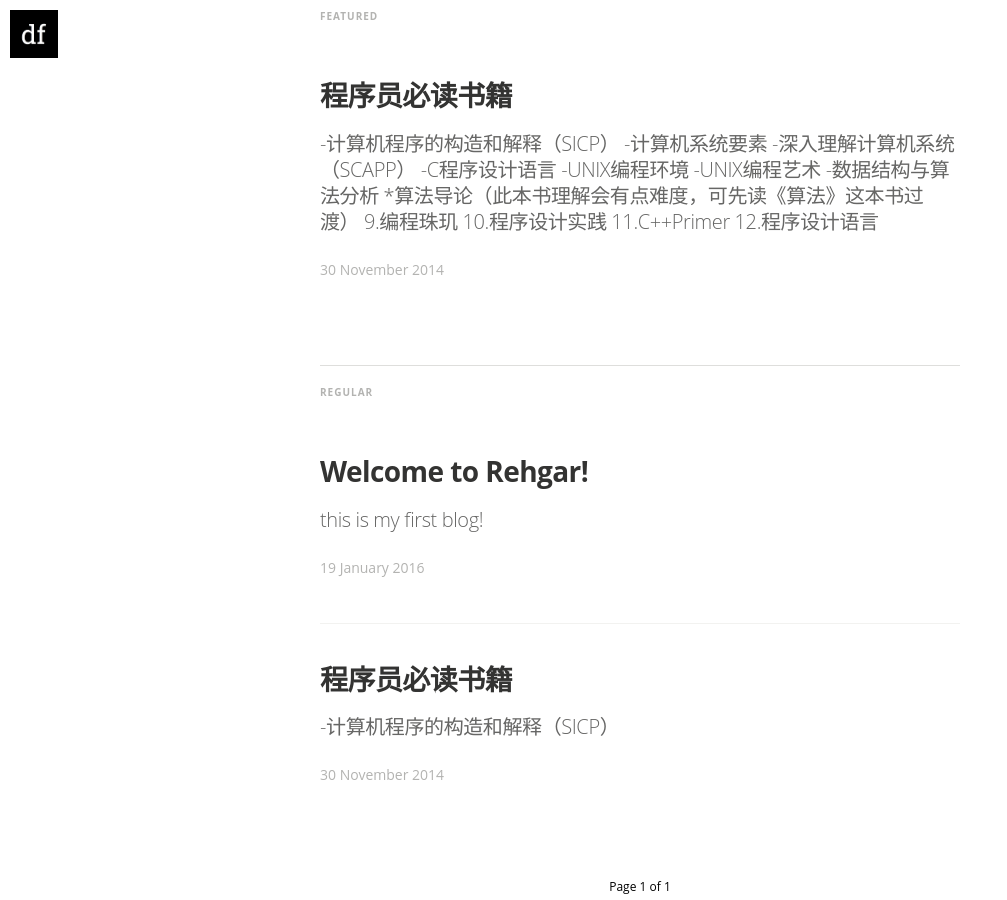
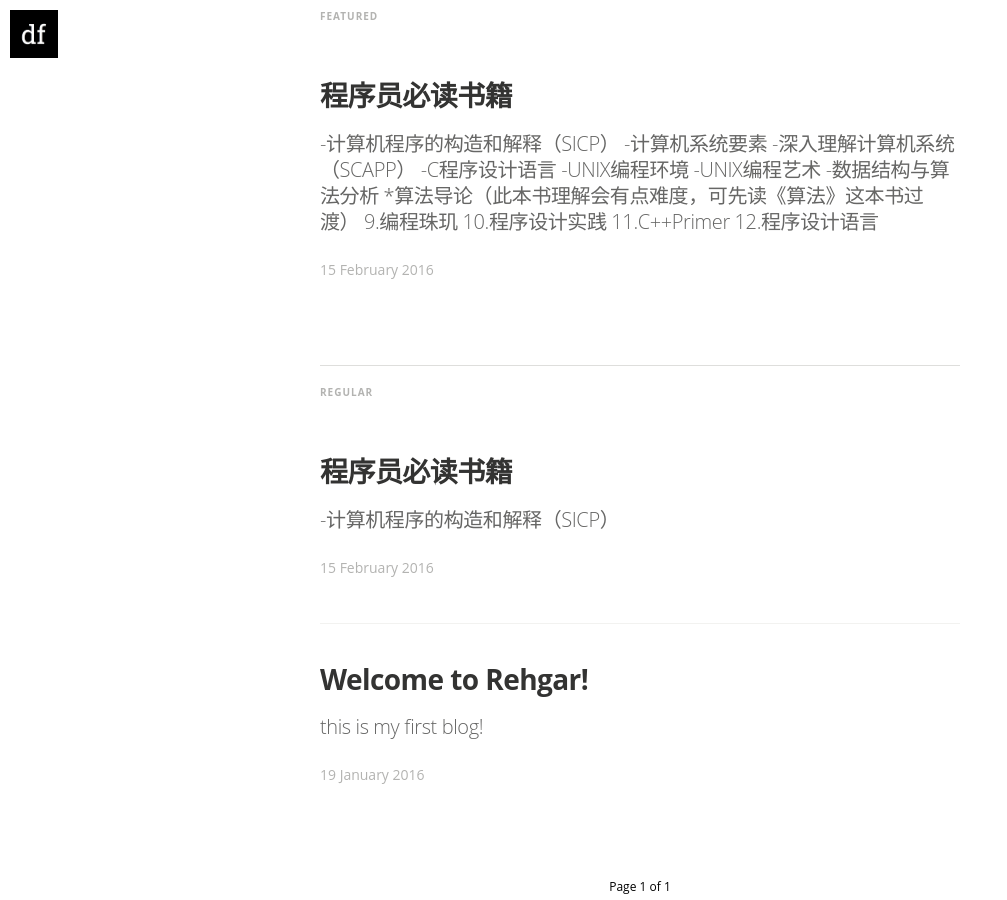
Before and after one commit to xywgithub/xywgithub.github.io, a Jekyll site: the page built from index.html, in a window 1280 px wide and 900 px high, scrolled down 722 px. Shown: the whole window, without its empty margins (0-1007 px from the left). Built offline with Jekyll 4.4.1, drawn with Linux system fonts in a browser that asks for light colours; nearby versions of some CDN libraries; some web fonts are replaced; the list of posts is cut into pages by our own code.

Commit message:
Update 2016-02-14-程序员必读书籍萧井陌推荐featured.markdown

```diff
--- a/_posts/2016-02-14-程序员必读书籍萧井陌推荐featured.markdown
+++ b/_posts/2016-02-14-程序员必读书籍萧井陌推荐featured.markdown
@@ -1,7 +1,7 @@
 ---
 layout: post
 title:  "程序员必读书籍"
-date:   2014-11-30 14:34:25
+date:   2016-02-15 20:34:25
 categories: 程序员必读书籍
 tags: featured
 image: /assets/article_images/2014-11-30-mediator_features/night-track.JPG
```
